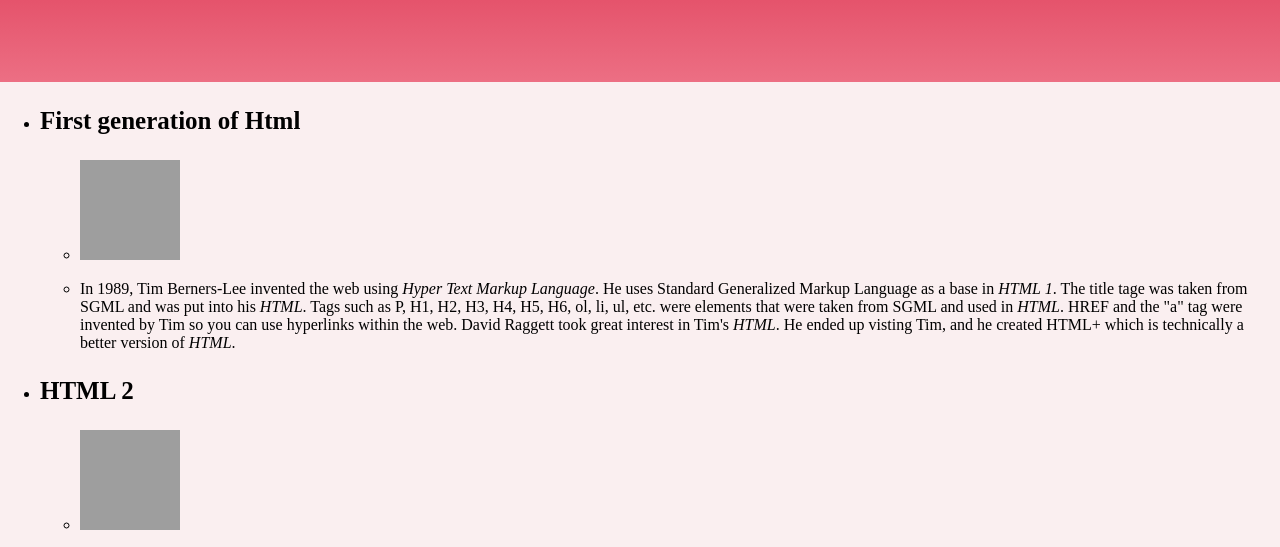
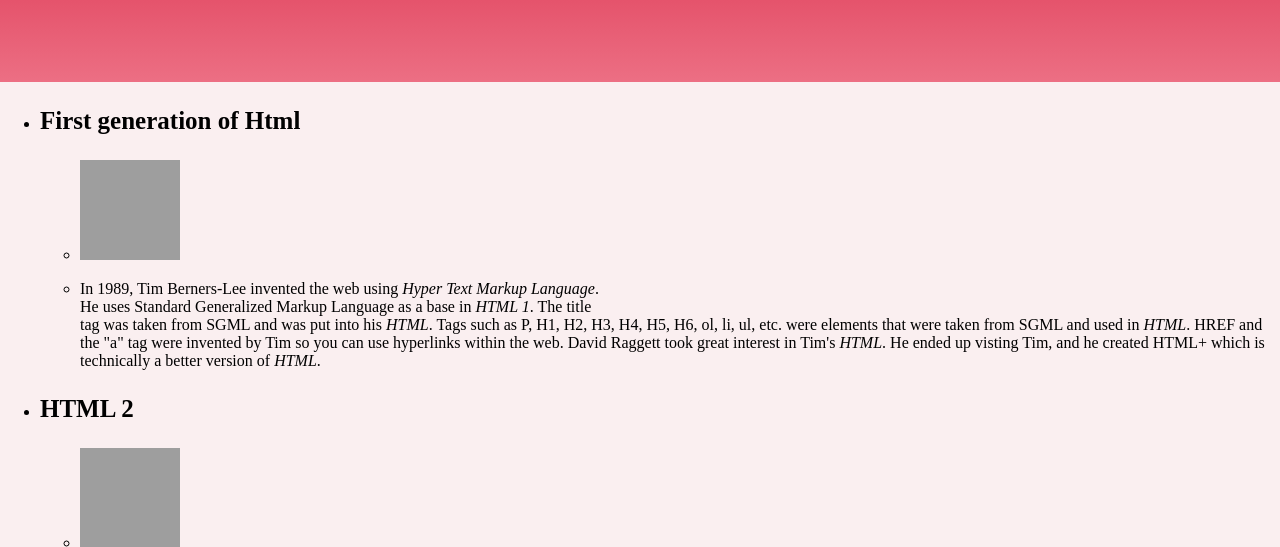
Before and after one commit to anna-weissenfluh/HTML-Exam, a plain HTML site: page index.html in a window 1280 px wide. Shown: the part 203-750 px from the top of the page. Drawn offline with Linux system fonts and the light colour scheme; grey boxes are pictures that could not be loaded.

Commit message:
Update index.html

```diff
--- a/index.html
+++ b/index.html
@@ -35,8 +35,8 @@
             <li><h3>First generation of Html</h3></li>
                 <ul>
                     <li><a href="https://www.w3.org/People/Raggett/book4/ch02.html"><img src="https://www.researchgate.net/profile/Ida_Engholm/publication/228381403/figure/fig2/AS:301907743657987@1448991823525/First-generation-websites-looked-like-articles-or-book-pages-with-wall-to-wall-text-on-a.png"></a></li>
-                    <li><p>In 1989, Tim Berners-Lee invented the web using <i>Hyper Text Markup Language</i>.
-                         He uses Standard Generalized Markup Language as a base in <i>HTML 1</i>. The title tage was taken from SGML and was put into his <i> HTML</i>. Tags such as P, H1, H2, H3, H4, H5, H6, ol, li, ul, etc. were elements that were taken from SGML and used in <i>HTML</i>. HREF and the "a" tag were invented by Tim so you can use hyperlinks within the web. David Raggett took great interest in Tim's <i> HTML</i>. He ended up visting Tim, and he created HTML+ which is technically a better version of <i>HTML</i>.</p></li>
+                    <li><p>In 1989, Tim Berners-Lee invented the web using <i>Hyper Text Markup Language</i>.<br>
+                         He uses Standard Generalized Markup Language as a base in <i>HTML 1</i>. The title <br> tag was taken from SGML and was put into his <i> HTML</i>. Tags such as P, H1, H2, H3, H4, H5, H6, ol, li, ul, etc. were elements that were taken from SGML and used in <i>HTML</i>. HREF and the "a" tag were invented by Tim so you can use hyperlinks within the web. David Raggett took great interest in Tim's <i> HTML</i>. He ended up visting Tim, and he created HTML+ which is technically a better version of <i>HTML</i>.</p></li>
                 </ul>
 
             <li><h3>HTML 2</h3></li>
```
